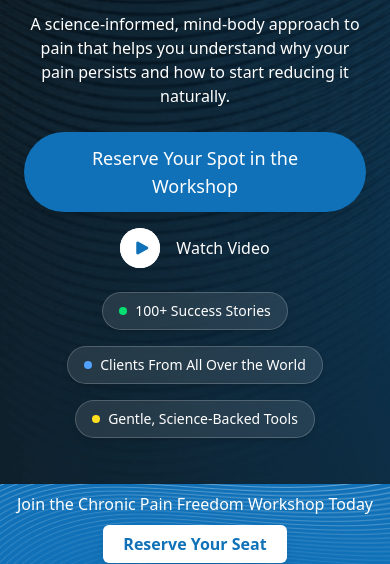
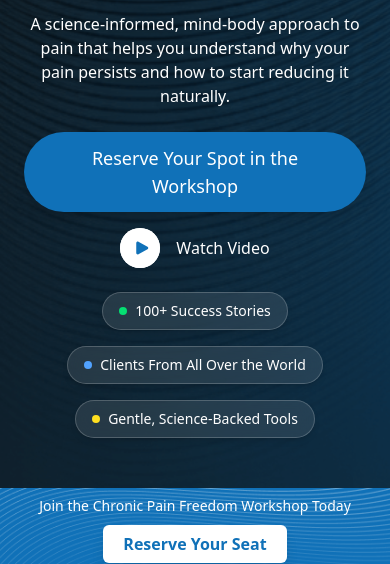
Before and after one commit to dm-lalwani/chronic-pain-workshop, a website: page index.html in a window 390 px wide. Shown: the part 280-844 px from the top of the page. Drawn offline with Linux system fonts and the light colour scheme; a web font is replaced by a local one.

Commit message:
footer css updated

```diff
--- a/index.html
+++ b/index.html
@@ -589,7 +589,7 @@
 
 
       <!-- CTA TEXT -->
-      <p class="">
+      <p class="text-sm md:text-base font-medium">
         Join the Chronic Pain Freedom Workshop Today
       </p>
 
```
